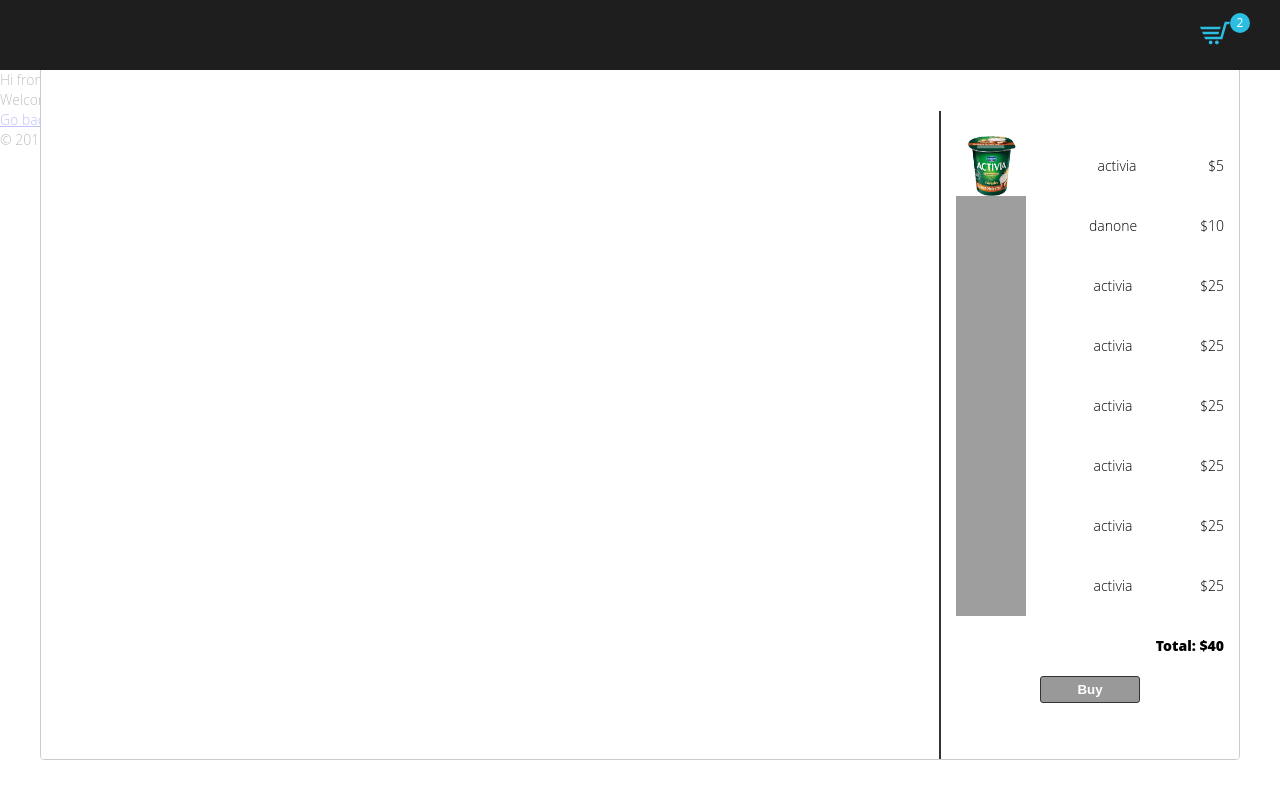
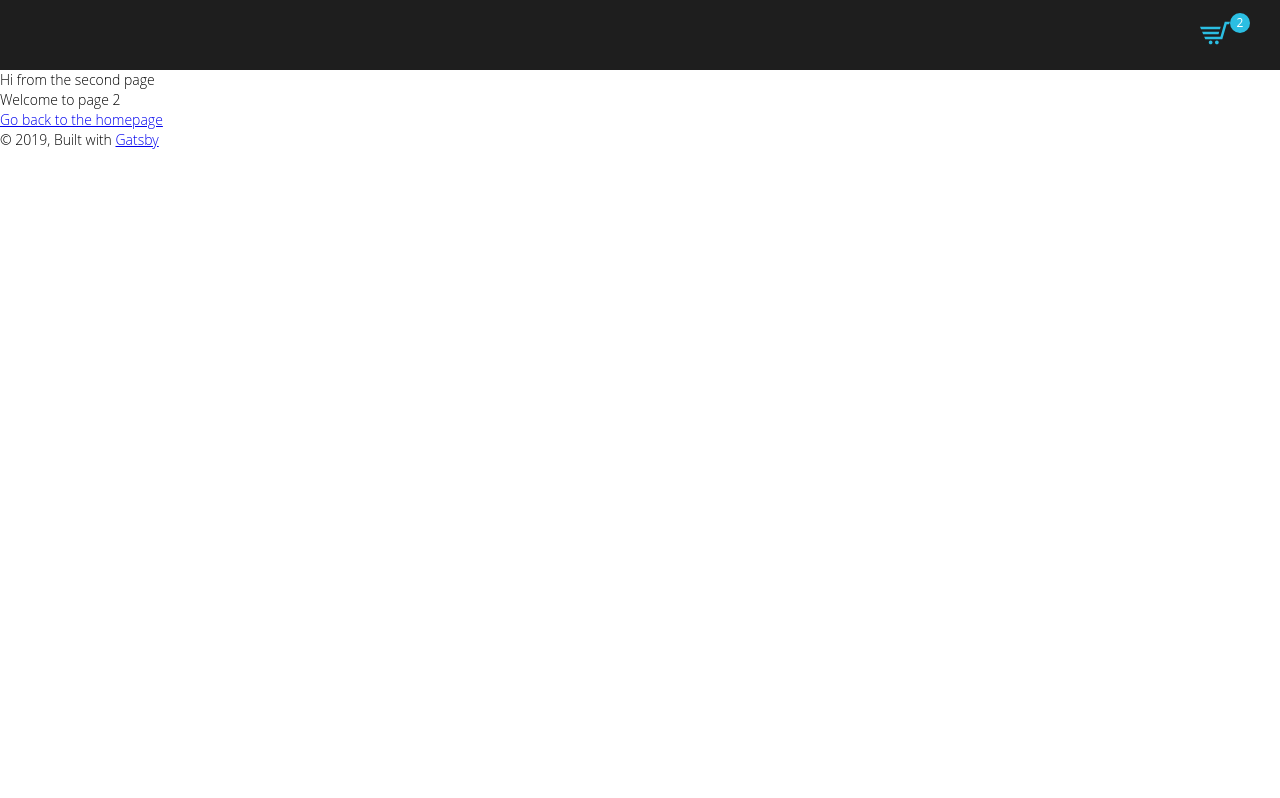
Before and after one commit to viktor2222/shoping-gatsby-redux, a Gatsby site: page /page-2 in a window 1280 px wide. Built offline with nearby package versions, Linux system fonts and the light colour scheme; Gatsby itself is replaced by a stand-in of ours; grey boxes are pictures that could not be loaded; a web font is replaced by a local one.

Commit message:
add mobx to project

```diff
--- a/src/components/common/Cart/Cart.jsx
+++ b/src/components/common/Cart/Cart.jsx
@@ -8,7 +8,7 @@ import {
 
 export const Cart = () => (
   <>
-    <CustomModal isOpen>
+    <CustomModal>
       <CartList>
         <ItemList>
           <CartImg src='./cart/activiafin.png' alt='product item' />
@@ -16,37 +16,37 @@ export const Cart = () => (
           <span>$5</span>
         </ItemList>
         <ItemList>
-          <CartImg src='./cart/11199_pic_amul-amul-masti-spiced-buttermilk-1-ltr.png' alt='product item' />
+          <CartImg src='./cart/blueberry.png' alt='product item' />
           <span>danone</span>
           <span>$10</span>
         </ItemList>
         <ItemList>
-          <CartImg src='./cart/L&F_POTS_LTD_Face_02.png' alt='product item' />
+          <CartImg src='./cart/buttermilk.png' alt='product item' />
           <span>activia</span>
           <span>$25</span>
         </ItemList>
         <ItemList>
-          <CartImg src='./cart/L&F_POTS_LTD_Face_02.png' alt='product item' />
+          <CartImg src='./cart/L&F.png' alt='product item' />
           <span>activia</span>
           <span>$25</span>
         </ItemList>
         <ItemList>
-          <CartImg src='./cart/L&F_POTS_LTD_Face_02.png' alt='product item' />
+          <CartImg src='./cart/MMMH.png' alt='product item' />
           <span>activia</span>
           <span>$25</span>
         </ItemList>
         <ItemList>
-          <CartImg src='./cart/L&F_POTS_LTD_Face_02.png' alt='product item' />
+          <CartImg src='./cart/vanilla_fruit.png' alt='product item' />
           <span>activia</span>
           <span>$25</span>
         </ItemList>
         <ItemList>
-          <CartImg src='./cart/L&F_POTS_LTD_Face_02.png' alt='product item' />
+          <CartImg src='./cart/blueberry.png' alt='product item' />
           <span>activia</span>
           <span>$25</span>
         </ItemList>
         <ItemList>
-          <CartImg src='./cart/L&F_POTS_LTD_Face_02.png' alt='product item' />
+          <CartImg src='./cart/buttermilk.png' alt='product item' />
           <span>activia</span>
           <span>$25</span>
         </ItemList>
--- a/src/components/common/Cart/styled.js
+++ b/src/components/common/Cart/styled.js
@@ -28,6 +28,7 @@ export const ItemList = styled.li`
     display: flex;
     align-items: center;
     justify-content: space-between;
+    margin: 10px 0;
 `;
 export const CartImg = styled.img`
     height: 60px;
--- a/src/components/common/Header/header.jsx
+++ b/src/components/common/Header/header.jsx
@@ -1,6 +1,6 @@
 /* eslint-disable jsx-a11y/no-static-element-interactions */
 /* eslint-disable jsx-a11y/click-events-have-key-events */
-import React, { useState } from 'react'
+import React from 'react'
 // import { Fade } from 'react-reveal'
 // import { Check } from '../../Main'
 
@@ -18,25 +18,14 @@ import {
   // SumCount,
 } from './styled'
 
-export const Header = () => {
-  const [open, setOpen] = useState(false);
-  // const [openCheck, setOpenCheck] = useState(false);
-
-  return (
+export const Header = ({ toggleCart }) => (
   <HeaderContainer>
     <Container>
-        <ActiveList onClick={() => setOpen(!open)}>
+      <ActiveList onClick={() => toggleCart()}>
         <ImgCart src='/cart.svg' alt='cart' />
         <CartCount>2</CartCount>
       </ActiveList>
       <Cart />
-        {/* {open
-          && (
-        } */}
     </Container>
-      {/* {openCheck && (
-        <Check />
-      ) } */}
   </HeaderContainer>
 )
-}
```
Also changed, not shown: gatsby-browser.js (deleted, +0 -7 lines), gatsby-node.js (deleted, +0 -7 lines), gatsby-ssr.js (deleted, +0 -7 lines), package.json (+6 -1 lines), src/components/Main/ProductList/productList.jsx (+4 -4 lines), src/pages/index.js (+10 -1 lines), src/stores/cart-store.js (added, +7 -0 lines), 2 other files. Lines whose indentation alone changed are shown as unchanged.
